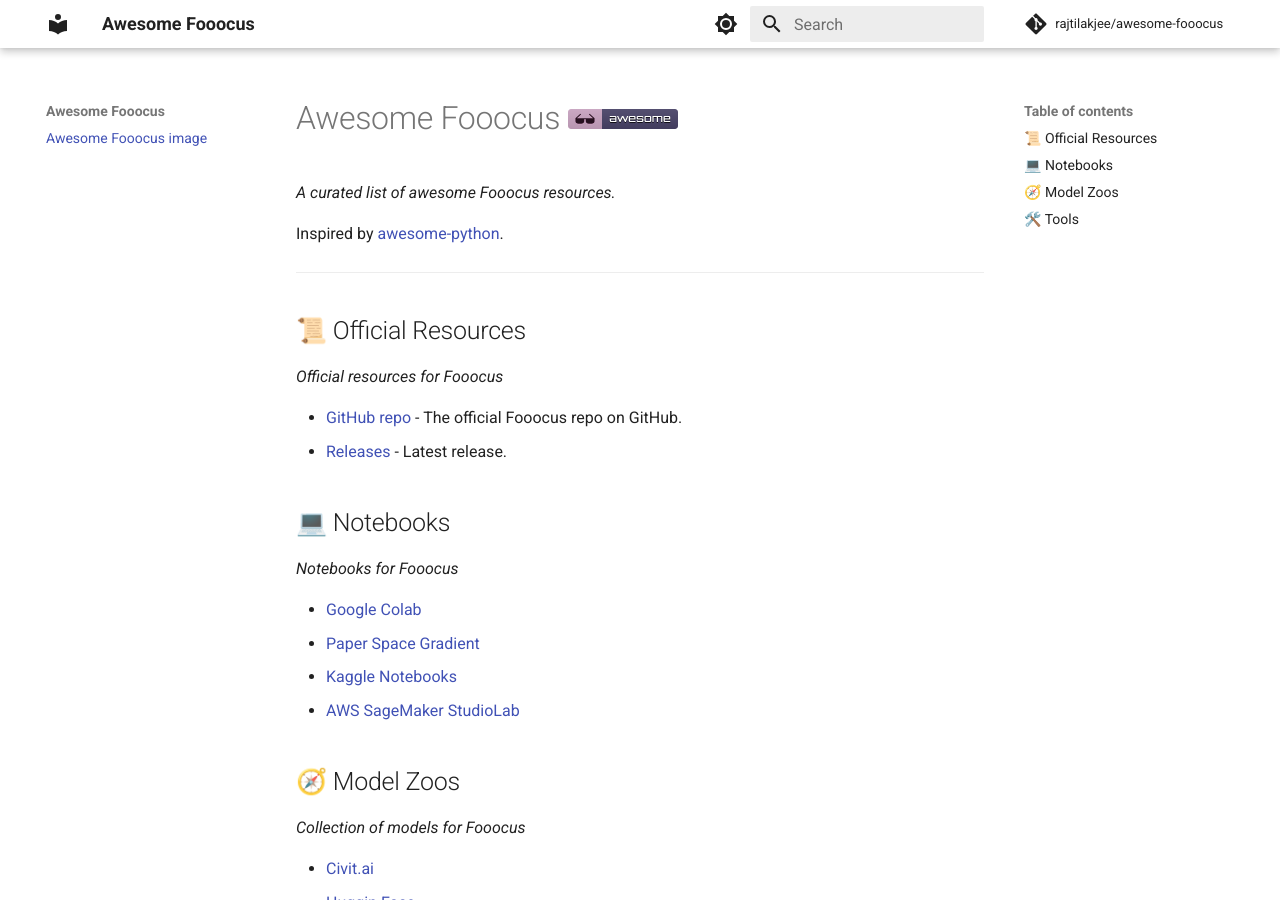
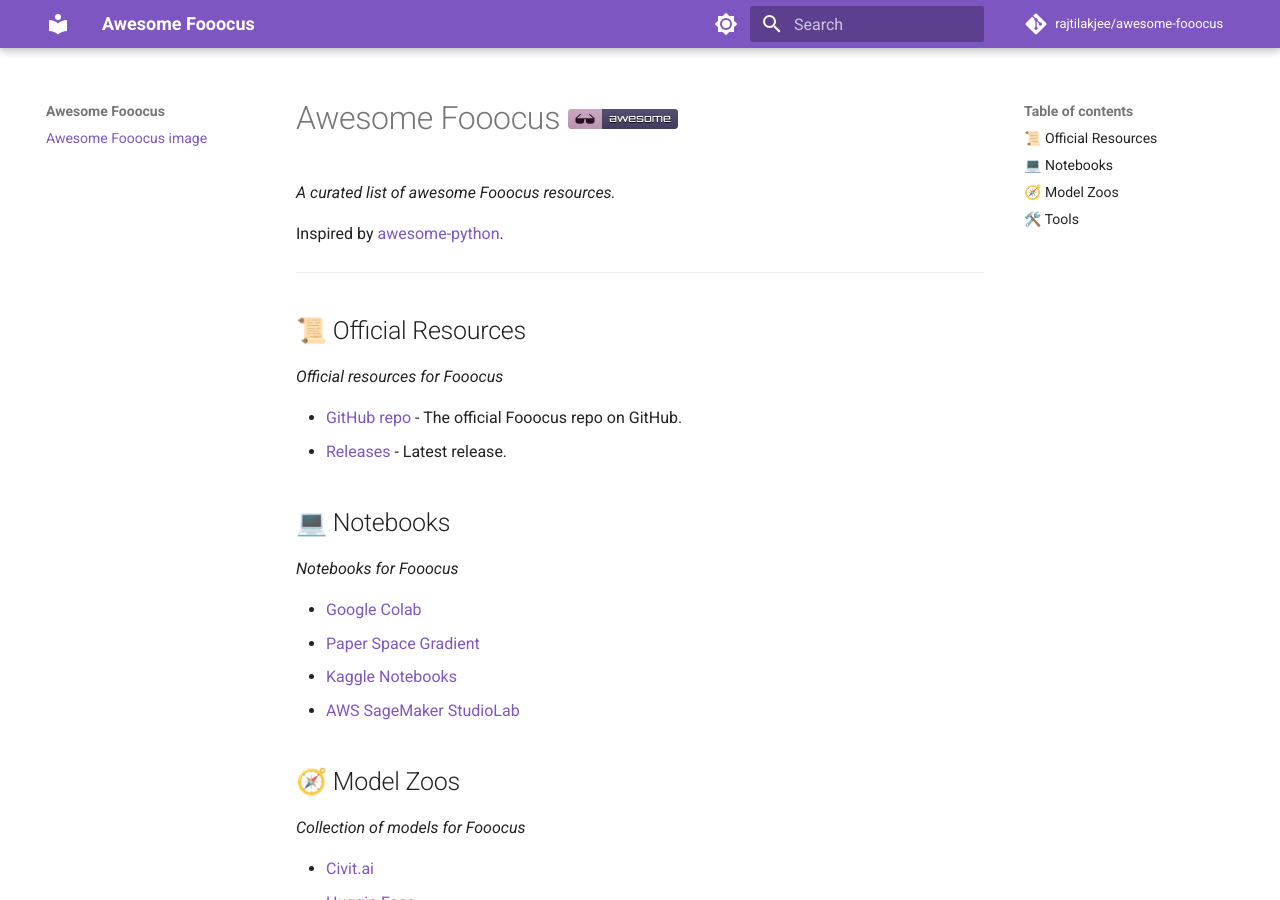
Before and after one commit to rajtilakjee/awesome-fooocus, an MkDocs documentation site: the page built from docs/index.md, in a window 1280 px wide and 900 px high. Built offline with MkDocs 1.6.1 and Material for MkDocs 9.7.7, drawn with Linux system fonts in a browser that asks for light colours; comment, search, counter and statistics services are not loaded.

Commit message:
Update mkdocs.yml

```diff
--- a/mkdocs.yml
+++ b/mkdocs.yml
@@ -10,14 +10,14 @@ theme:
   palette:
     - media: '(prefers-color-scheme: light)'
       scheme: default
-      primary: 'white'
+      primary: 'deep purple'
       accent: 'yellow'
       toggle:
         icon: material/brightness-7
         name: Switch to dark mode
     - media: '(prefers-color-scheme: dark)'
       scheme: slate
-      primary: 'black'
+      primary: 'lime'
       accent: 'yellow'
       toggle:
         icon: material/brightness-4
```
